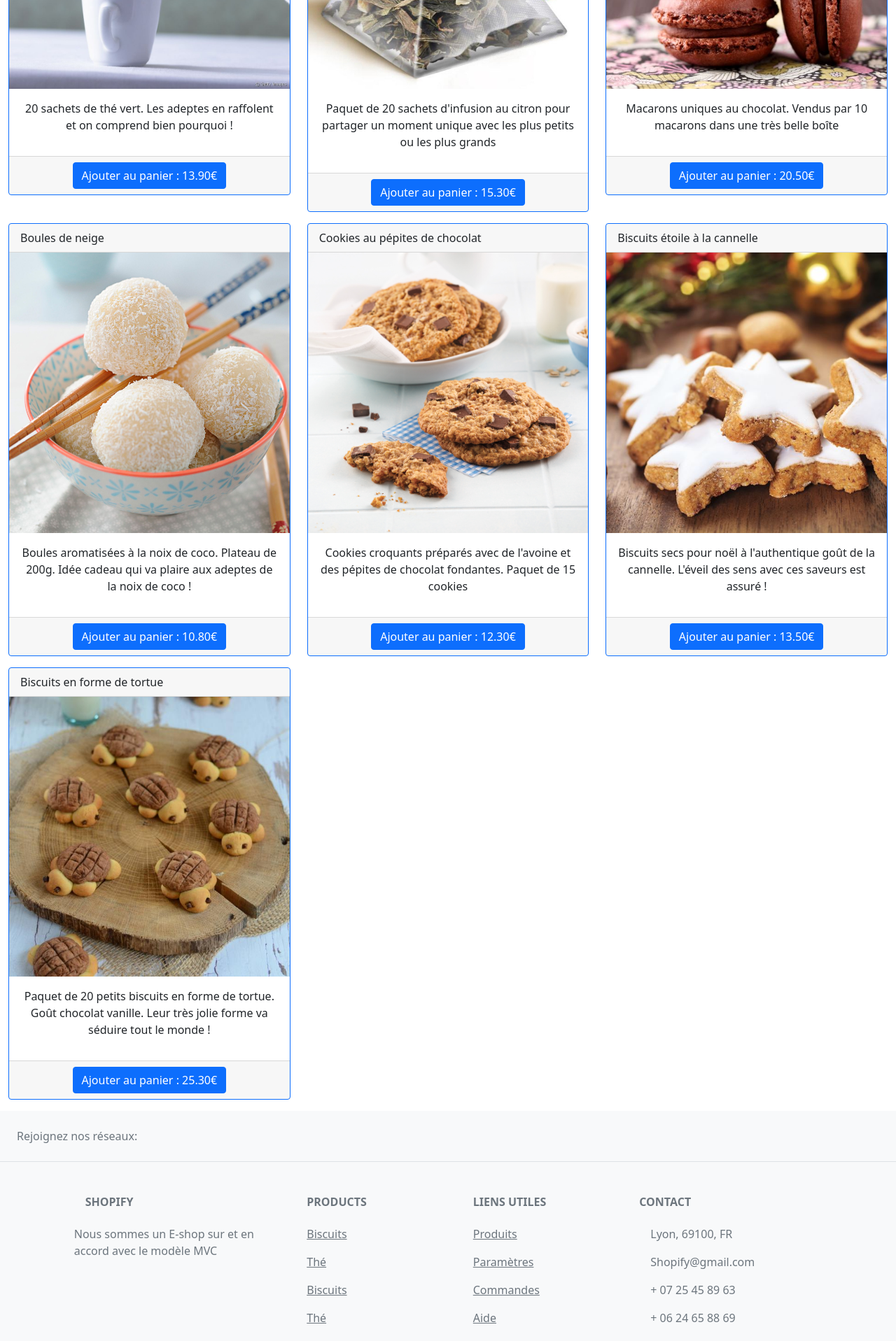
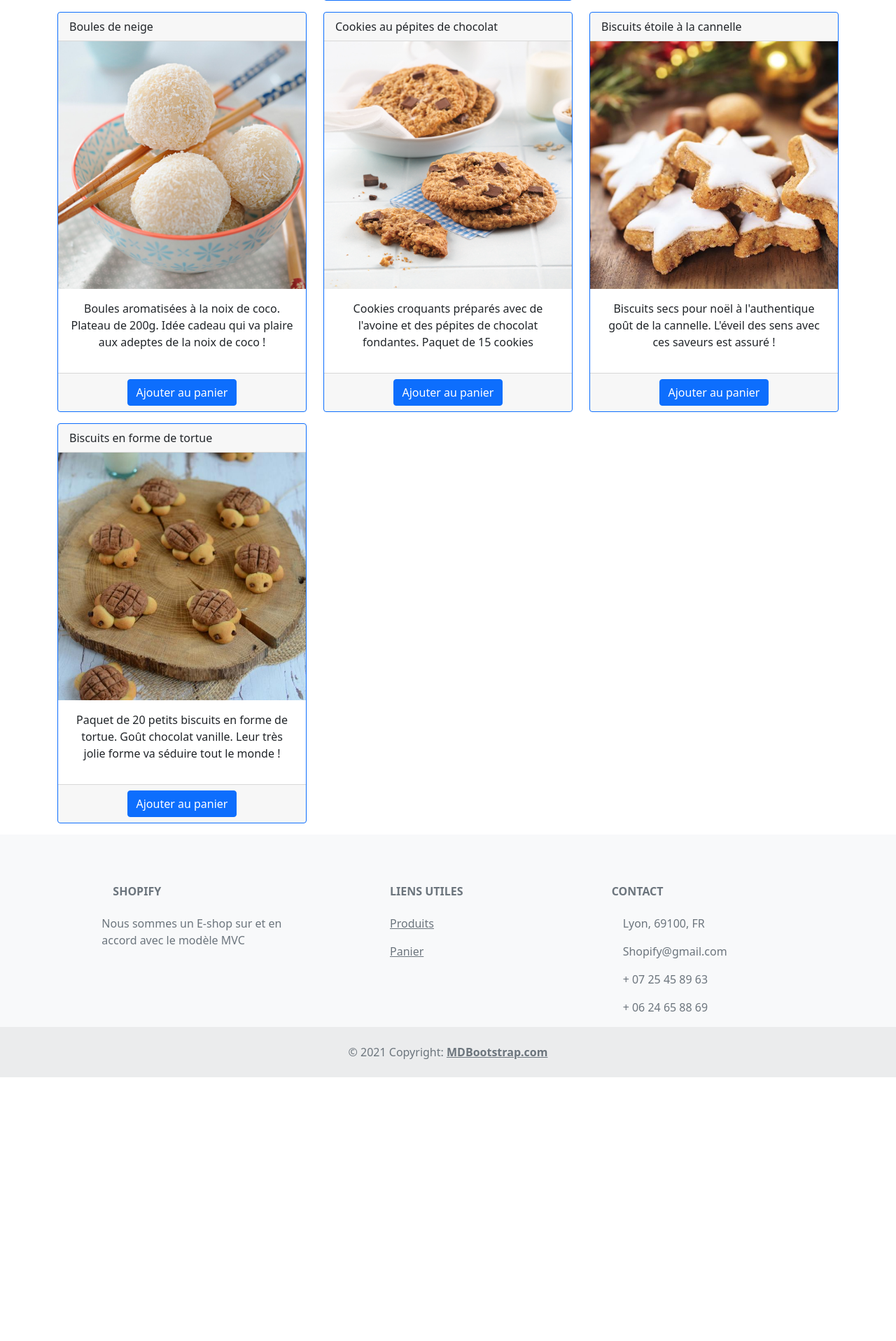
Before and after one commit to Les-Techos/Shopify, a PHP site: page / in a window 1280 px wide. Shown: the part 4483-6400 px from the top of the page at 70% size. After the commit the page ends 6023 px from the top, so only its background shows below. Run offline with PHP 8.4, Linux system fonts and the light colour scheme; data comes from the database, SQL or seed files in the repository.

Commit message:
page detail, panier corrige sans sessions dist

```diff
--- /dev/null
+++ b/controller/HeaderController.php
@@ -0,0 +1,55 @@
+<?php require_once "controller.php";
+
+class HeaderController extends controller{
+    public $ConnectionButton = "";
+    public $HeaderPanier="";
+    public $action;
+    public $panierController;
+
+    public function __construct(&$action, &$panierController)
+    {
+        $this->action = $action;
+        $this->panierController = $panierController;
+    }
+
+    public function routerDefaultAction()
+    {
+        $this->displayConnectionBtn();
+        $this->displayCart();
+    }
+
+
+    public function displayConnectionBtn(){
+        if(!empty($_SESSION["connection_id"])){
+            $this->ConnectionButton ='<li>
+                    <a href="/?action=user" class="btn btn-primary">
+                        Mon compte
+                    </a>
+                </li>
+                <li>
+                    <a href="/?action=user" class="btn btn-primary">
+                        Déconnexion
+                    </a>
+                </li>';
+            }else{
+                $this->ConnectionButton ='<li>
+                    <a href="/?action=signIn" class="btn btn-primary">
+                        Se connecter
+                    </a>
+                </li>';
+            }
+    }
+
+    public function displayCart()
+    {
+        if (empty($this->action)) {
+            $this->HeaderPanier =  $this->panierController->routerDefaultAction().'<a href="/?action=panier" class="btn btn-success"> Voir mon panier</a>';
+        } elseif ($this->action != 'panier') {
+            $this->HeaderPanier =  $this->panierController->routerDefaultAction().'<a href="/?action=panier" class="btn btn-success"> Voir mon panier</a>';
+        } else {
+            $this->HeaderPanier =  "";
+        }
+    }
+}
+
+?>
--- a/controller/detailController.php
+++ b/controller/detailController.php
@@ -2,8 +2,51 @@
 
 class detailController extends controller{
 
+    public function __construct()
+    {
+        $this->controllerData  = "";
+    }
 
-    public function routerDefaultAction(){}
+
+    public function routerDefaultAction(){
+        if (!empty($_POST['product_to_add'])) {
+            $this->returnCards($_POST['product_to_add']);
+            return($this->controllerData);
+        }
+        else{
+            header('Location: /');
+            exit();
+        }
+
+    }
+
+    public function returnCards($Product_id){
+        $Product = new Product($Product_id);
+        $this->controllerData .= '
+        <div class="col-sm">
+            <img src="../assets\image\\' . $Product->datas->image . '" style="max-width:100%;">
+        </div>
+        <div class="col-sm">
+            <div class="card">
+                <h5 class="card-header">' . $Product->datas->name . '</h5>
+                <div class="card-body">
+                    <h5 class="card-title">' . $Product->datas->price . ' €</h5>
+                    <p class="card-text">' . $Product->datas->description . '</p>
+                    <div class="button-group">
+                        <form method="post" action="\?action=panier">
+                            Quantité
+                            <input type="number" value="1"  name="quantity" style="min-width:25px; max-width:50px" min="1" />
+                            <input type="hidden" id ="idProduct" name="idProduct" value="'.$Product->datas->id.'"/>
+                            <button type="submit" class="btn btn-success" >Ajouter au Panier</a>
+                        </form>
+                    </div>
+                    <!-- <div class="collapse" id="Moyendep" style="margin-top:5px">data-bs-toggle="collapse" data-bs-target="#Moyendep" aria-expanded="false" aria-controls="collapseExample"
+                        <button class="btn btn-primary" type="submit">Paypal </button>
+                        <button class="btn btn-primary" type="submit">Mastercard Account</button>
+                        <button class="btn btn-primary" type="submit">Cheque</button> -->
+                    </div>
+                </div>
+            </div>
+        </div>';
+    }
 }
-
-?>
--- a/controller/panierController.php
+++ b/controller/panierController.php
@@ -7,7 +7,6 @@
 
     public function __construct()
     {
-        Product::get_data_array($this->objDatabase, "id", '%_');
         $this->controllerData  = "";
     }
 
@@ -15,10 +14,22 @@
     {
         if (!empty($_POST['changevalue'])) {
             $this->changevalue($_POST['idProduct'], $_POST['quantity']);
+        }elseif(!empty($_POST['delete'])){
+
+            $this->changevalue($_POST['idProduct'], 0);
         }
         elseif (!empty($_POST['idProduct'])) {
-            $this->addToCart($_POST['idProduct']);
+            if(empty($_POST['quantity']))
+                $this->addToCart($_POST['idProduct']);
+            else
+                $this->addToCart($_POST['idProduct'], $_POST['quantity']);
         }
+       return $this->displayAllCart();
+
+    }
+
+    public function displayAllCart(){
+        $this->controllerData  = "";
         if (empty($_SESSION['PANIER'])) {
             $this->controllerData = "<h2> Votre panier est tristement vide :( </h2>";
         } else {
@@ -34,14 +45,14 @@
     {
         $this->controllerData .= '
         <li class="list-group-item" >
-        <input type="checkbox" value="" id="product A">
-           <form method="post" class="form-example" action="#begin">
+           <form method="post" class="form-example">
                 <img style="height:50px" src="..\assets\image\\' . $Product->datas->image . '">
                 ' . $Product->datas->name . '
                 <input type="number" name="quantity" style="min-width:25px; max-width:50px" min="0" value = "' . $quantity . '"/>
                 <input type="hidden" id ="idProduct" name="idProduct" value="' . $Product->datas->id . '"/>
-                <input type="submit" name="changevalue" class="btn btn-success" value="&#10004"/>
-                <input type="reset" class="btn btn-primary" value="&#8617">
+                <input type="submit" name="changevalue" class="btn btn-success check" value="&#10004"/>
+                <input type="reset" class="btn btn-primary" value="&#8617"/>
+                <input type="submit" name="delete" class="btn btn-danger" value="&#10060;"/>
             </form>
         </li>
         ';
--- a/controller/produitController.php
+++ b/controller/produitController.php
@@ -56,9 +56,9 @@
                                     <p class="text-center">' . $aProduct->datas->description . '</p>
                                 </div>
                                 <div class="card-footer text-center">
-                                    <form action="#'.$aProduct->datas->id.'" method="post" class="form-example">
-                                        <input type="hidden" id ="idProduct" name="idProduct" value="'.$aProduct->datas->id.'"/>
-                                        <button type="submit" class="btn btn-primary"> Ajouter au panier : ' . $aProduct->datas->price . '€</button>
+                                    <form action="/?action=detail" method="post" class="form-example">
+                                        <input type="hidden" id ="product_to_add" name="product_to_add" value="'.$aProduct->datas->id.'"/>
+                                        <button type="submit" class="btn btn-primary"> Ajouter au panier</button>
                                     </form>
                                 </div>
                             </div>
--- a/controller/router.php
+++ b/controller/router.php
@@ -5,8 +5,9 @@
 require_once "panierController.php";
 require_once "produitController.php";
 require_once "renseignementController.php";
-require_once "sign-inController.php";
+require_once "signInController.php";
 require_once "userController.php";
+require_once "HeaderController.php";
 
 class router
 {
@@ -16,7 +17,7 @@
     private $panierController;
     private $produitController;
     private $renseignementController;
-    private $sigInController;
+    private $signInController;
     private $userController;
 
     public function __construct()
@@ -26,8 +27,9 @@
         $this->panierController = new panierController();
         $this->produitController = new produitController();
         $this->renseignementController = new renseignementController();
-        $this->sigInController = new signInController();
+        $this->signInController = new signInController();
         $this->userController = new userController();
+        $this->HeaderController = new HeaderController($_GET['action'], $this->panierController);
     }
     public function guideRequest()
     {
@@ -36,23 +38,27 @@
             if (isset($_GET['action']) && !empty($_GET['action'])) {
                 $action = $_GET['action'];
                 if (file_exists($_SERVER['DOCUMENT_ROOT'] . "/view/" . $action . ".php")) {
-                    $contents = $action.".php";
-                    $controllerData = $this->{$action.'Controller'}->routerDefaultAction();
+                    $contents = $action . ".php";
+                    $controllerData = $this->{$action . 'Controller'}->routerDefaultAction();
                 } else {
                     throw new Exception("action invalide");
-                }
+                }$this->HeaderController->routerDefaultAction();
+                $HeaderPanier = $this->HeaderController->HeaderPanier;
+                $ConnectionButton = $this->HeaderController->ConnectionButton;
                 require_once("./view/template.php");
             } else {
                 $contents = "produit.php";
                 $controllerData = $this->produitController->routerDefaultAction();
+                $this->HeaderController->routerDefaultAction();
+                $HeaderPanier = $this->HeaderController->HeaderPanier;
+                $ConnectionButton = $this->HeaderController->ConnectionButton;
                 require_once("./view/template.php");
             }
+
         } catch (Exception $e) {
             throw new Exception("Erreur !: " . $e->getMessage() . "<br/>");
         }
     }
 
-    public function displayCart(){
-       return $this->panierController->routerDefaultAction();
-    }
+
 }
--- a/view/Footer.php
+++ b/view/Footer.php
@@ -1,39 +1,6 @@
 <!-- Footer -->
 <footer class="text-center text-lg-start bg-light text-muted">
-  <!-- Section: Social media -->
-  <section
-    class="d-flex justify-content-center justify-content-lg-between p-4 border-bottom"
-  >
-    <!-- Left -->
-    <div class="me-5 d-none d-lg-block">
-      <span>Rejoignez nos réseaux:</span>
-    </div>
-    <!-- Left -->
-
-    <!-- Right -->
-    <div>
-      <a href="" class="me-4 text-reset">
-        <i class="fab fa-facebook-f"></i>
-      </a>
-      <a href="" class="me-4 text-reset">
-        <i class="fab fa-twitter"></i>
-      </a>
-      <a href="" class="me-4 text-reset">
-        <i class="fab fa-google"></i>
-      </a>
-      <a href="" class="me-4 text-reset">
-        <i class="fab fa-instagram"></i>
-      </a>
-      <a href="" class="me-4 text-reset">
-        <i class="fab fa-linkedin"></i>
-      </a>
-      <a href="" class="me-4 text-reset">
-        <i class="fab fa-github"></i>
-      </a>
-    </div>
-    <!-- Right -->
-  </section>
-  <!-- Section: Social media -->
+  <br/>
 
   <!-- Section: Links  -->
   <section class="">
@@ -50,28 +17,7 @@
             Nous sommes un E-shop sur et en accord avec le modèle MVC
           </p>
         </div>
-        <!-- Grid column -->
 
-        <!-- Grid column -->
-        <div class="col-md-2 col-lg-2 col-xl-2 mx-auto mb-4">
-          <!-- Links -->
-          <h6 class="text-uppercase fw-bold mb-4">
-            Products
-          </h6>
-          <p>
-            <a href="#!" class="text-reset">Biscuits</a>
-          </p>
-          <p>
-            <a href="#!" class="text-reset">Thé</a>
-          </p>
-          <p>
-            <a href="#!" class="text-reset">Biscuits</a>
-          </p>
-          <p>
-            <a href="#!" class="text-reset">Thé</a>
-          </p>
-        </div>
-        <!-- Grid column -->
 
         <!-- Grid column -->
         <div class="col-md-3 col-lg-2 col-xl-2 mx-auto mb-4">
@@ -80,16 +26,10 @@
             liens utiles
           </h6>
           <p>
-            <a href="#!" class="text-reset">Produits</a>
+            <a href="/" class="text-reset">Produits</a>
           </p>
           <p>
-            <a href="#!" class="text-reset">Paramètres</a>
-          </p>
-          <p>
-            <a href="#!" class="text-reset">Commandes</a>
-          </p>
-          <p>
-            <a href="#!" class="text-reset">Aide</a>
+            <a href="/?action=panier" class="text-reset">Panier</a>
           </p>
         </div>
         <!-- Grid column -->
--- a/view/Header.php
+++ b/view/Header.php
@@ -18,16 +18,7 @@
                         Produit
                     </a>
                 </li>
-                <li>
-                    <a href="/?action=user" class="btn btn-primary">
-                        Mon compte
-                    </a>
-                </li>
-                <li>
-                    <button class="btn btn-primary" type="button">
-                        Demande
-                    </button>
-                </li>
+                <?= $ConnectionButton?>
                 <li>
 
                     <strongbutton class="btn btn-primary" type="button" data-bs-toggle="collapse" data-bs-target="#Panier" aria-expanded="false" aria-controls="collapseExample">
@@ -39,8 +30,9 @@
     <div class="containers">
         <div class="collapse" id="Panier">
             <ul class="list-group">
-                <?= $this->displayCart(); ?>
+                <?= $HeaderPanier; ?>
             </ul>
+            <!--<a href="/?action=panier" class="btn btn-success"> Vérifier mon panier</a>-->
         </div>
     </div>
 </div>
--- a/view/template.php
+++ b/view/template.php
@@ -13,7 +13,7 @@
     <?php
     include_once("./view/Header.php");
     ?>
-    <div class="container-fluid">
+    <div class="container">
         <div class="row">
             <div class="span4">
                 <?php
--- a/view/view.php
+++ /dev/null
@@ -1,5 +0,0 @@
-<?php
-class view{
-
-
-}
```
Also changed, not shown: view/Detail.php (+1 -31 lines), controller/signInController.php (renamed from controller/sign-inController.php), view/signIn.php (renamed from view/Sign-in.php).
